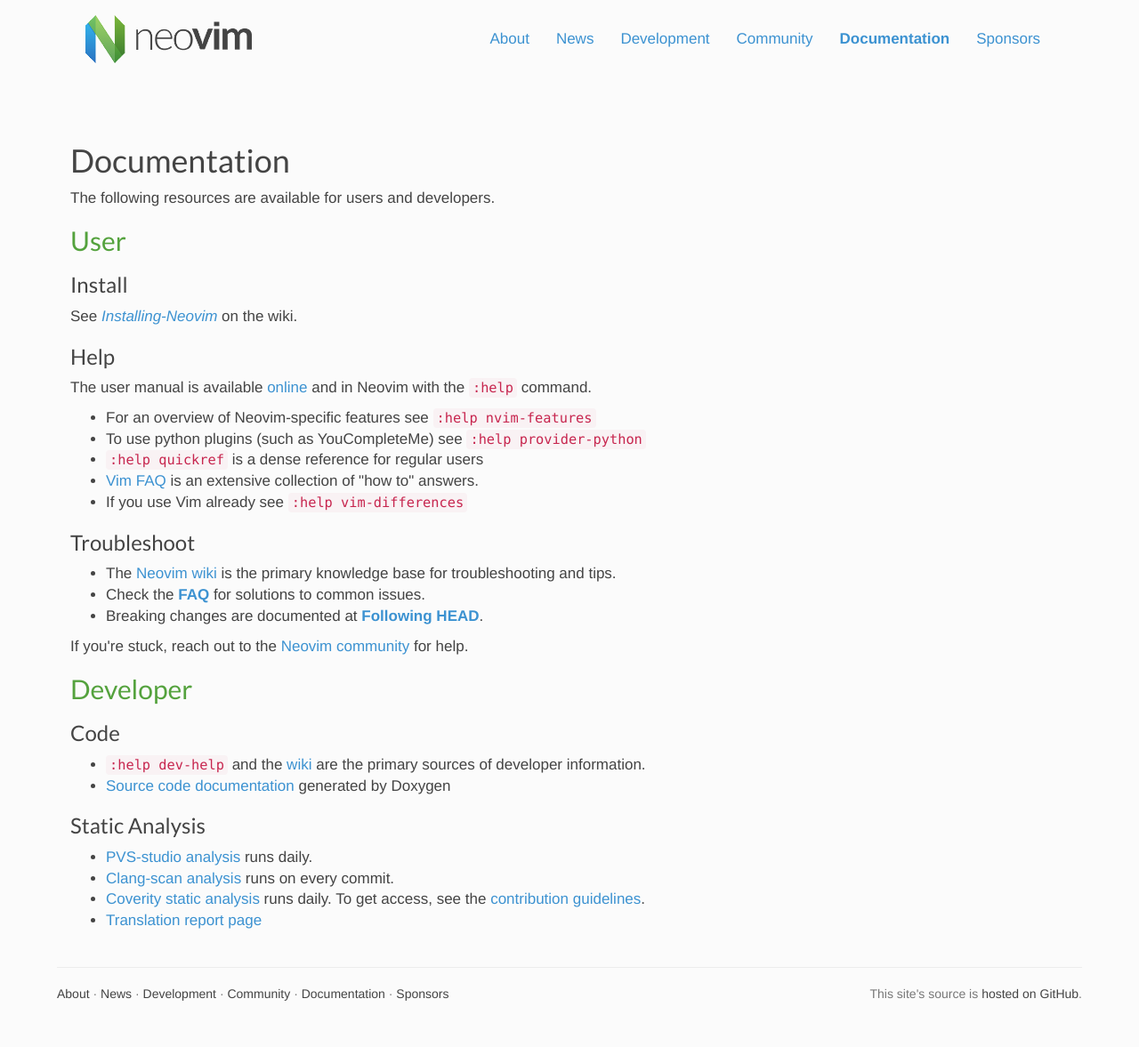
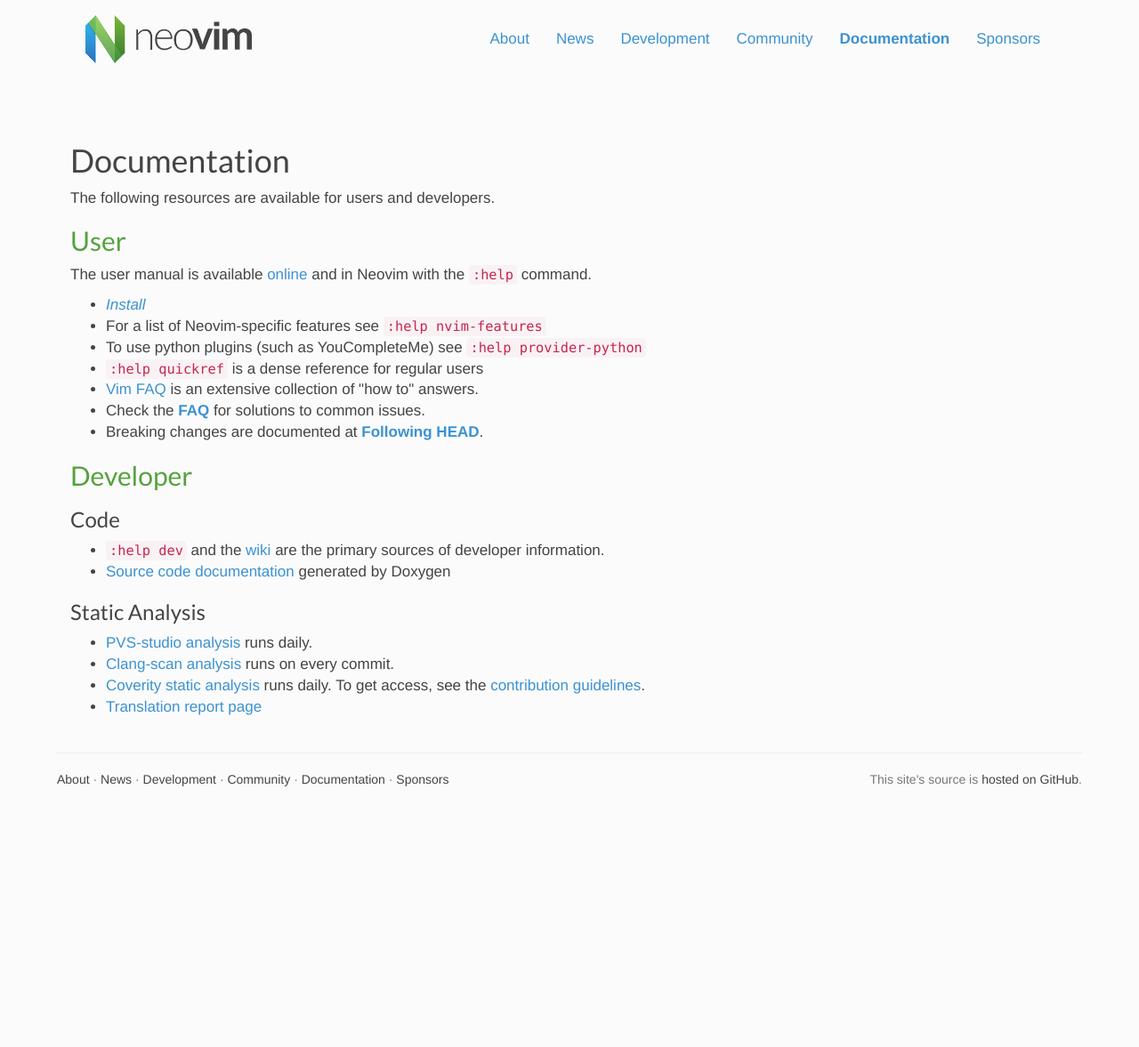
Before and after one commit to neovim/neovim.github.io, a Jekyll site: the page built from doc_index.html, in a window 1280 px wide. Shown: the whole page at 89% size. Built offline with Jekyll 4.4.1, drawn with Linux system fonts in a browser that asks for light colours; nearby versions of some CDN libraries; after the commit the page ends 937 px from its top, so only the background shows below that.

Commit message:
doc_index.html: brevity

```diff
--- a/doc_index.html
+++ b/doc_index.html
@@ -18,21 +18,15 @@
 
       <h2>User</h2>
 
-      <h3>Install</h3>
-
-      <p>
-        See
-        <a href="https://github.com/neovim/neovim/wiki/Installing-Neovim"><em>Installing-Neovim</em></a>
-        on the wiki.
-      </p>
-
-      <h3>Help</h3>
-
       <p>The user manual is available <a href="http://neovim.io/doc/user">online</a>
          and in Neovim with the <code>:help</code> command.
       </p>
+
       <ul>
-        <li>For an overview of Neovim-specific features see
+        <li>
+          <a href="https://github.com/neovim/neovim/wiki/Installing-Neovim"><em>Install</em></a>
+        </li>
+        <li>For a list of Neovim-specific features see
             <a href="https://neovim.io/doc/user/vim_diff.html#nvim-features"><code>:help nvim-features</code></a></li>
         <li>To use python plugins (such as YouCompleteMe) see
             <a href="http://neovim.io/doc/user/provider.html#provider-python"><code>:help provider-python</code></a></li>
@@ -42,33 +36,22 @@
           <a href="http://vimhelp.appspot.com/vim_faq.txt.html">Vim FAQ</a>
           is an extensive collection of "how to" answers.
         </li>
-        <li>If you use Vim already see <a
-            href="http://neovim.io/doc/user/vim_diff.html"><code>:help vim-differences</code></a></li>
-      </ul>
-
-      <h3>Troubleshoot</h3>
-
-      <ul>
-        <li>The <a href="https://github.com/neovim/neovim/wiki">Neovim wiki</a>
-            is the primary knowledge base for troubleshooting and tips.</li>
         <li>Check the <b><a href="https://github.com/neovim/neovim/wiki/FAQ">FAQ</a></b>
             for solutions to common issues.</li>
         <li>Breaking changes are documented at
             <b><a href="https://github.com/neovim/neovim/wiki/Following-HEAD">Following HEAD</a></b>.</li>
       </ul>
 
-      <p>If you're stuck, reach out to the <a href="/community">Neovim community</a> for help.</p>
-
       <h2>Developer</h2>
 
       <h3>Code</h3>
       <ul>
         <li>
-          <a href="https://neovim.io/doc/user/develop.html#dev-help"><code>:help dev-help</code></a>
+          <a href="https://neovim.io/doc/user/develop.html#dev"><code>:help dev</code></a>
           and the <a href="https://github.com/neovim/neovim/wiki">wiki</a>
           are the primary sources of developer information.
         </li>
-        <li><a href="/doc/dev">Source code documentation</a> generated by Doxygen</li>
+        <li><a href="/doc/dev/files.html">Source code documentation</a> generated by Doxygen</li>
       </ul>
 
       <h3>Static Analysis</h3>
```
